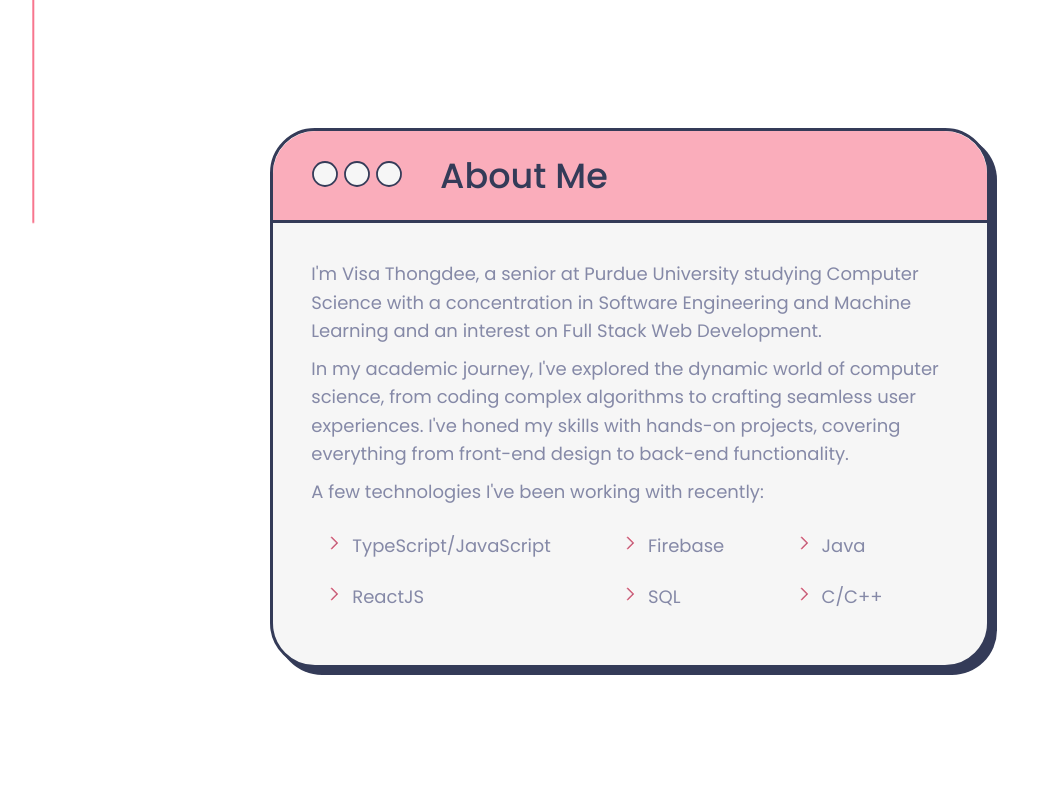
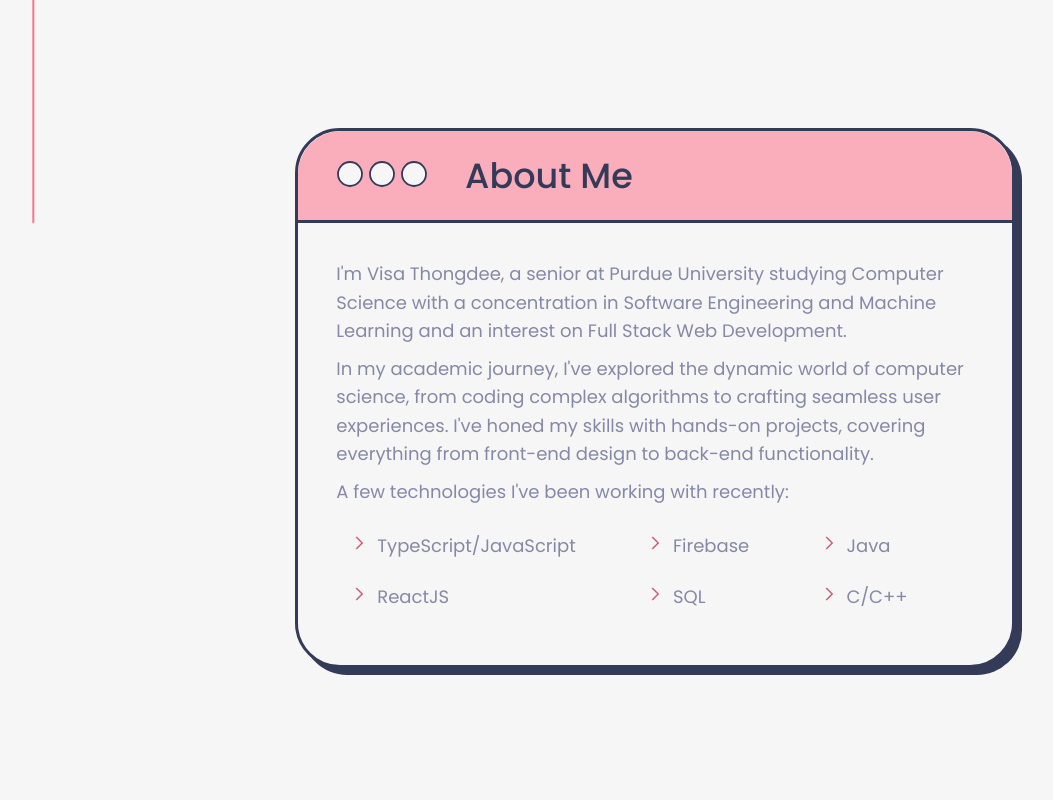
Before and after one commit to visathongdee/personal-website, a React (Create React App) app in the folder my-app/: page / in a window 1280 px wide. Shown: the part 640-1440 px from the top of the page, without its empty margins (10-1063 px from the left). Built offline with nearby package versions, Linux system fonts and the light colour scheme.

Commit message:
Hide sidelines when screen small

```diff
--- a/my-app/src/pages/home.js
+++ b/my-app/src/pages/home.js
@@ -11,11 +11,6 @@ import { Github, Linkedin, Mail } from "lucide-react";
 export default function Home() {
 
   const items = [
-    // {
-    //   key: "#",
-    //   href: "#",
-    //   title: "l",
-    // },
     {
       key: "aboutMe",
       href: "#aboutMe",
--- a/my-app/src/style.css
+++ b/my-app/src/style.css
@@ -1,6 +1,7 @@
 @import url("https://fonts.googleapis.com/css2?family=Poppins:ital,wght@0,100;0,200;0,300;0,400;0,500;0,600;0,700;0,800;0,900;1,100;1,200;1,300;1,400;1,500;1,600;1,700;1,800;1,900&display=swap");
 
-* html {
+body,
+html {
   background-color: #f6f6f6;
 }
 
@@ -41,6 +42,7 @@ p {
   justify-content: center;
   align-items: center;
   height: 70vh;
+  width: 100vw;
 }
 
 .parent {
@@ -52,9 +54,17 @@ p {
 }
 
 .container {
+  display: flex;
   flex-direction: column;
   padding: 0;
+  margin-left: 50px;
 }
+
+/* @media (max-width: 90vh) {
+  .ant-card {
+    margin: 0 20px;
+  }
+} */
 
 .ant-card {
   width: 90vh;
@@ -113,6 +123,18 @@ p {
 
 .browserCard {
   text-align: left;
+  margin: "0px 20px";
+}
+
+/* ===================== SIDELINES ===================== */
+@media (max-width: 750px) {
+  .topSideline {
+    display: none !important;
+  }
+
+  .bottomSideline {
+    display: none !important;
+  }
 }
 
 .leftSidelineLine {
@@ -138,7 +160,6 @@ p {
   justify-content: flex-start;
   transform: rotate(270deg);
   position: fixed;
-  /* bottom: 20vh; */
   left: -200px;
 }
 
@@ -148,7 +169,6 @@ p {
   gap: 20px;
   transform: rotate(90deg);
   position: fixed;
-  /* bottom: 0; */
   right: -150px;
 }
 
@@ -165,6 +185,7 @@ p {
     display: none !important;
   }
 }
+
 .ant-anchor-link-title {
   font-size: 16px;
   color: #343b58 !important;
```
